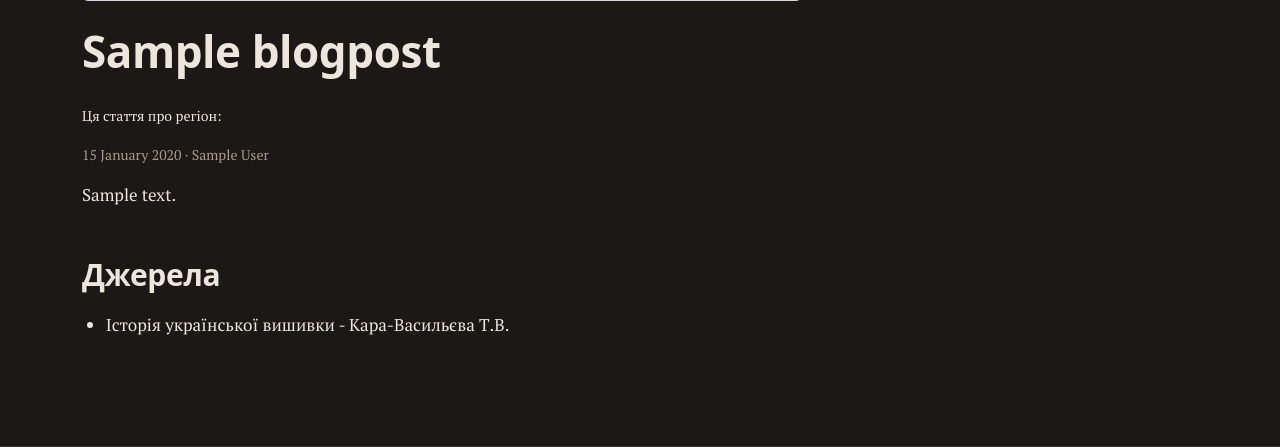
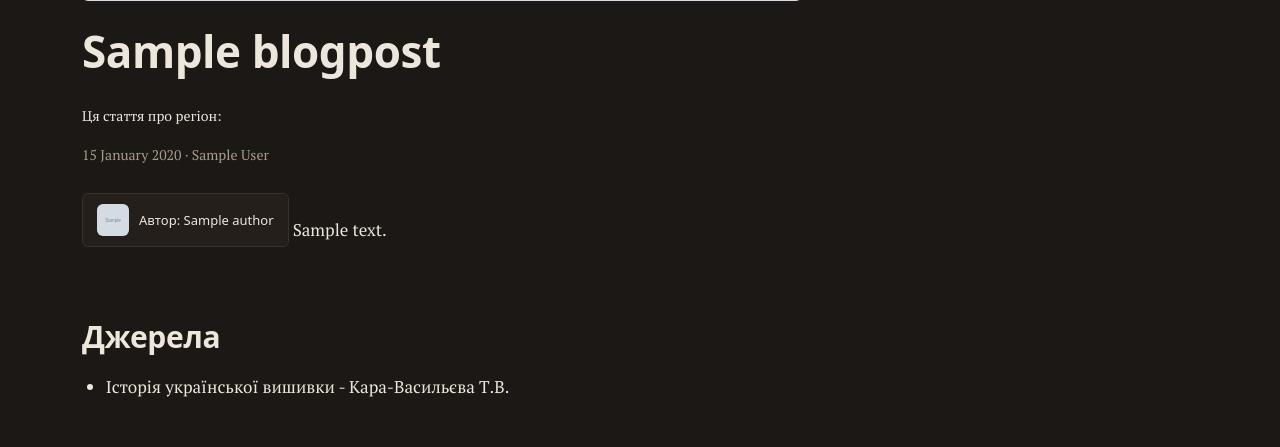
Before and after one commit to ZamotVlad/VyshyvankaDaily, a Django app: a page that uses templates/blog/blog_detail.html in a window 1280 px wide. Shown: the part 590-1037 px from the top of the page. Run offline with Django 5.2, Linux system fonts and the light colour scheme; data comes from the database, SQL or seed files in the repository; tables that the repository leaves empty hold one stand-in row (values such as "Sample post"); grey boxes marked "Sample" are stand-in pictures; some libraries are stand-ins or nearby versions; some web fonts are replaced.

Commit message:
feat: add author page, author byline on blog posts and region pages, reduce archive page size to 10

```diff
--- a/apps/blog/urls.py
+++ b/apps/blog/urls.py
@@ -7,5 +7,6 @@ app_name = "blog"
 urlpatterns = [
     path("", views.blog_list_view, name="list"),
     path("propose/", views.guest_post_propose_view, name="propose"),
+    path("author/<slug:slug>/", views.author_detail_view, name="author_detail"),
     path("<slug:slug>/", views.blog_detail_view, name="detail"),
 ]
--- a/apps/blog/views.py
+++ b/apps/blog/views.py
@@ -6,9 +6,19 @@ from django.shortcuts import get_object_or_404, redirect, render
 from django_ratelimit.decorators import ratelimit
 
 from apps.blog.forms import GuestPostSubmissionForm
-from apps.blog.models import BlogCategory, BlogPost
+from apps.blog.models import Author, BlogCategory, BlogPost
 
 BLOG_PAGE_SIZE = 12
+
+
+def author_detail_view(request, slug):
+    author = get_object_or_404(Author, slug=slug)
+    posts = (
+        BlogPost.objects.filter(status=BlogPost.Status.PUBLISHED, blog_author=author)
+        .select_related("category")
+        .order_by("-published_at")
+    )
+    return render(request, "blog/author_detail.html", {"author": author, "posts": posts})
 
 
 def blog_list_view(request):
--- a/apps/patterns/views.py
+++ b/apps/patterns/views.py
@@ -12,12 +12,13 @@ from django.urls import reverse
 from django.utils import timezone
 from django.views.decorators.http import require_POST
 
+from apps.blog.models import Author
 from apps.patterns.models import DailyPattern, Region, SavedPattern
 from apps.patterns.services.generation import CURRENT_ALGORITHM_VERSION, generate_daily_pattern
 from apps.patterns.services.pattern_builder import build_svg_for_date
 
 RIBBON_DAYS = 7
-ARCHIVE_PAGE_SIZE = 12
+ARCHIVE_PAGE_SIZE = 10
 
 
 def _is_saved_by(user, pattern):
@@ -180,6 +181,7 @@ def region_detail_view(request, slug):
         "region": region,
         "claim_type": region.get_claim_type(),
         "patterns": patterns,
+        "site_author": Author.objects.first(),
     }
     return render(request, "patterns/region_detail.html", context)
 
--- a/static/css/vd.css
+++ b/static/css/vd.css
@@ -1169,3 +1169,48 @@ form[id^="email_list"] button:hover {
   border-color: var(--vd-red);
   color: var(--vd-red);
 }
+
+/* ---------- Плашка автора ---------- */
+.vd-author-byline {
+  display: inline-flex;
+  align-items: center;
+  gap: 10px;
+  margin: 12px 0 24px;
+  padding: 10px 14px;
+  background: var(--vd-surface);
+  border: 1px solid var(--vd-border);
+  border-radius: var(--vd-radius);
+  color: var(--vd-cream);
+  text-decoration: none;
+  transition: border-color 0.15s ease;
+}
+.vd-author-byline:hover {
+  border-color: var(--vd-red);
+  color: var(--vd-cream);
+}
+.vd-author-byline__avatar {
+  width: 32px;
+  height: 32px;
+  border-radius: 50%;
+  object-fit: cover;
+}
+.vd-author-byline__name {
+  font-family: var(--vd-font-display);
+  font-size: 13px;
+}
+.vd-author-page {
+  text-align: center;
+  max-width: 480px;
+  margin: 0 auto 32px;
+}
+.vd-author-page__avatar {
+  width: 96px;
+  height: 96px;
+  border-radius: 50%;
+  object-fit: cover;
+  margin-bottom: 16px;
+}
+.vd-author-page__bio {
+  color: var(--vd-muted);
+  margin-bottom: 20px;
+}
--- a/templates/blog/blog_detail.html
+++ b/templates/blog/blog_detail.html
@@ -44,6 +44,15 @@
     {% if post.guest_author_name %} · {{ post.guest_author_name }}{% endif %}
   </p>
 
+  {% if post.blog_author %}
+    <a href="{% url 'blog:author_detail' post.blog_author.slug %}" class="vd-author-byline">
+      {% if post.blog_author.avatar_url %}
+        <img src="{{ post.blog_author.avatar_url }}" alt="{{ post.blog_author.name }}" class="vd-author-byline__avatar">
+      {% endif %}
+      <span class="vd-author-byline__name">{% translate "Автор" %}: {{ post.blog_author.name }}</span>
+    </a>
+  {% endif %}
+
   {{ post.body|safe }}
 
   {% if post.sources.exists %}
```
Also changed, not shown: templates/blog/author_detail.html (added, +35 -0 lines), templates/patterns/region_detail.html (+9 -0 lines).
